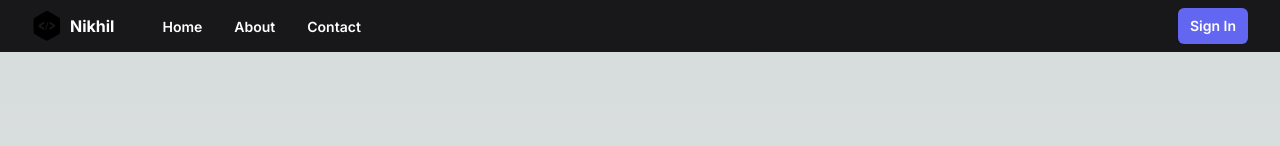
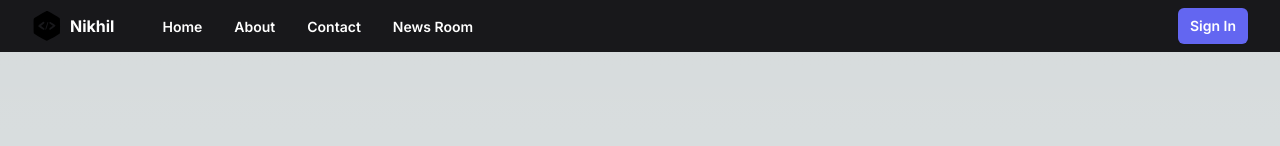
Before and after one commit to niks-nikhil-anand/School_Management_System, a Next.js app: page /blog in a window 1280 px wide. Shown: the top 146 px of the page. Built offline with nearby package versions, Linux system fonts and the light colour scheme.

Commit message:
Added news page

```diff
--- a/src/app/(Frontend)/blog/page.jsx
+++ b/src/app/(Frontend)/blog/page.jsx
@@ -129,7 +129,7 @@ export default function BlogPageOne() {
     <div>
 
 
-      <div className="mx-auto max-w-7xl px-2">
+      <div className="mx-auto max-w-7xl px-2 mb-4">
         <div className="flex flex-col space-y-8 pb-10 pt-12 md:pt-24">
           <p className="text-3xl font-bold text-gray-900 md:text-5xl md:leading-10">
             Resources and insights
--- a/src/app/component/Homepage/Navbar.jsx
+++ b/src/app/component/Homepage/Navbar.jsx
@@ -16,6 +16,10 @@ const menuItems = [
   {
     name: 'Contact',
     href: '/contactUs',
+  },
+  {
+    name: 'News Room',
+    href: '/blog',
   },
 ]
 
```
